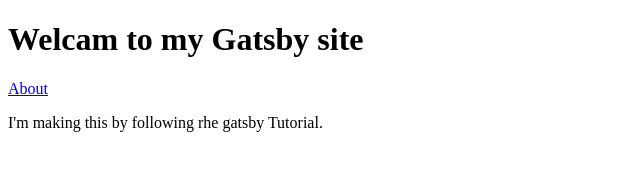
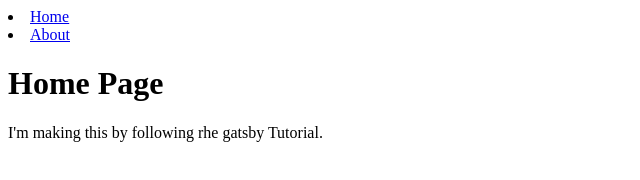
Before and after one commit to esibirkin/my-first-gatsby-site, a Gatsby site: page / in a window 1280 px wide. Shown: the whole page, without its empty margins (0-640 px from the left). Built offline with nearby package versions, Linux system fonts and the light colour scheme; Gatsby itself is replaced by a stand-in of ours.

Commit message:
Пятая фиксация

```diff
--- a/src/pages/index.js
+++ b/src/pages/index.js
@@ -1,13 +1,10 @@
 import * as React from "react"
-import {Link} from "gatsby"
+import Layout from '../components/layout'
 const IndexPage = () => {
   return (
-    <main>
-      <title>Yjmt Pages</title>
-      <h1> Welcam to my Gatsby site </h1>
-      <Link to="/about">About</Link>
+    <Layout pageTitle="Home Page">
       <p>I'm making this by following rhe gatsby Tutorial.</p>
-    </main>
+    </Layout>
   )
 }
 
```
Also changed, not shown: src/pages/about.js (+4 -6 lines).
